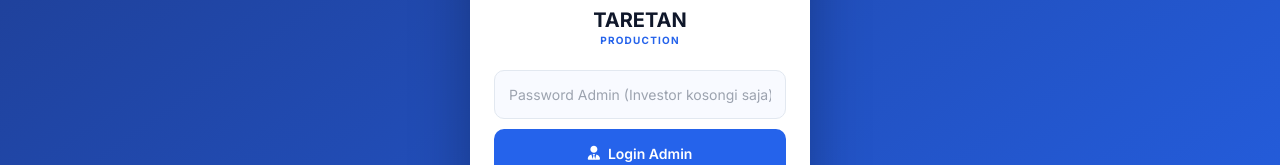
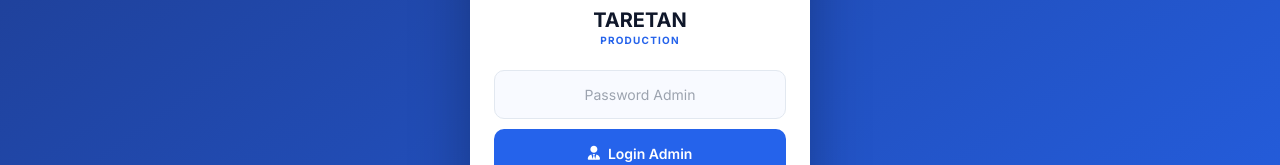
Before and after one commit to Hasmi-gastilo/Laporan_Saham, a plain HTML site: page index.html in a window 1280 px wide. Shown: the part 319-484 px from the top of the page. Drawn offline with nearby package versions, Linux system fonts and the light colour scheme; no server answers.

Commit message:
Update index.html

```diff
--- a/index.html
+++ b/index.html
@@ -785,7 +785,7 @@ nav.sb-nav { flex: 1; padding: 12px; display: flex; flex-direction: column; gap:
             <p class="sub">Production</p>
 
             <input type="password" id="passwordInput" class="login-input"
-                placeholder="Password Admin (Investor kosongi saja)">
+                placeholder="Password Admin">
 
             <button onclick="attemptLogin('CEO')" class="btn-blue" id="btn-admin-login">
                 <i class="fas fa-user-tie"></i> Login Admin
```
